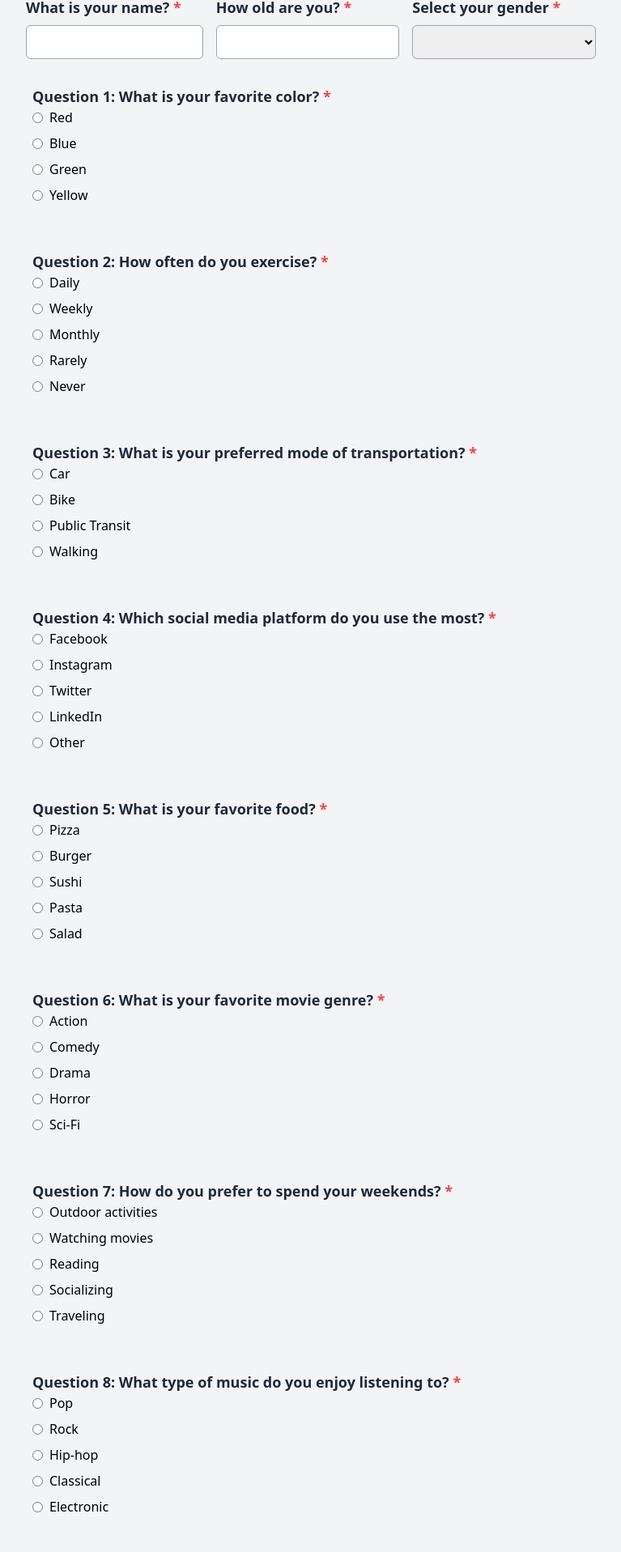
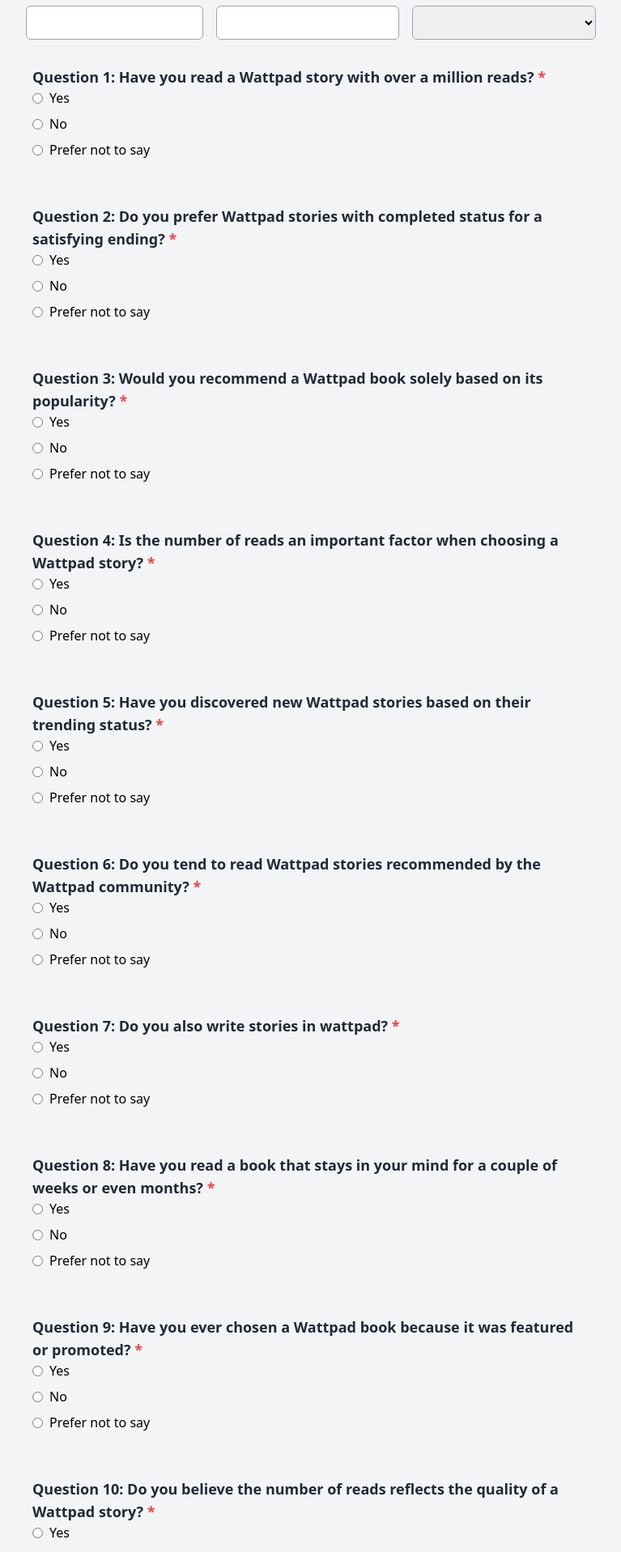
Before and after one commit to BrAcKeTzone/simple_survey_client, a React (Vite) app: page /#/ in a window 1280 px wide. Shown: the part 285-2202 px from the top of the page at 81% size, without its empty margins (256-1023 px from the left). Built offline with nearby package versions, Linux system fonts and the light colour scheme.

Commit message:
added new survey question and survey description

```diff
--- a/src/components/SurveyForm.jsx
+++ b/src/components/SurveyForm.jsx
@@ -74,10 +74,7 @@
             <>
               <div className="flex flex-col mb-4">
                 <h1 className="text-4xl mb-4">{surveyAbout.surveyTitle}</h1>
-                <p className="mb-4">
-                  <span className="font-bold">Directions:</span>{" "}
-                  {surveyAbout.surveyInstruction}
-                </p>
+                <p className="mb-4">{surveyAbout.surveyInstruction}</p>
                 <span className="text-red-500"> * Required</span>
               </div>
               <Form>
--- a/src/components/questionsData.jsx
+++ b/src/components/questionsData.jsx
@@ -1,71 +1,61 @@
 export const questionsData = [
   {
     id: 1,
-    question_text: "Question 1: What is your favorite color?",
-    choice_selections: ["Red", "Blue", "Green", "Yellow"],
+    question_text:
+      "Question 1: Have you read a Wattpad story with over a million reads?",
+    choice_selections: ["Yes", "No", "Prefer not to say"],
   },
   {
     id: 2,
-    question_text: "Question 2: How often do you exercise?",
-    choice_selections: ["Daily", "Weekly", "Monthly", "Rarely", "Never"],
+    question_text:
+      "Question 2: Do you prefer Wattpad stories with completed status for a satisfying ending?",
+    choice_selections: ["Yes", "No", "Prefer not to say"],
   },
   {
     id: 3,
-    question_text: "Question 3: What is your preferred mode of transportation?",
-    choice_selections: ["Car", "Bike", "Public Transit", "Walking"],
+    question_text:
+      "Question 3: Would you recommend a Wattpad book solely based on its popularity?",
+    choice_selections: ["Yes", "No", "Prefer not to say"],
   },
   {
     id: 4,
     question_text:
-      "Question 4: Which social media platform do you use the most?",
-    choice_selections: [
-      "Facebook",
-      "Instagram",
-      "Twitter",
-      "LinkedIn",
-      "Other",
-    ],
+      "Question 4: Is the number of reads an important factor when choosing a Wattpad story?",
+    choice_selections: ["Yes", "No", "Prefer not to say"],
   },
   {
     id: 5,
-    question_text: "Question 5: What is your favorite food?",
-    choice_selections: ["Pizza", "Burger", "Sushi", "Pasta", "Salad"],
+    question_text:
+      "Question 5: Have you discovered new Wattpad stories based on their trending status?",
+    choice_selections: ["Yes", "No", "Prefer not to say"],
   },
   {
     id: 6,
-    question_text: "Question 6: What is your favorite movie genre?",
-    choice_selections: ["Action", "Comedy", "Drama", "Horror", "Sci-Fi"],
+    question_text:
+      "Question 6: Do you tend to read Wattpad stories recommended by the Wattpad community?",
+    choice_selections: ["Yes", "No", "Prefer not to say"],
   },
   {
     id: 7,
-    question_text: "Question 7: How do you prefer to spend your weekends?",
-    choice_selections: [
-      "Outdoor activities",
-      "Watching movies",
-      "Reading",
-      "Socializing",
-      "Traveling",
-    ],
+    question_text: "Question 7: Do you also write stories in wattpad?",
+    choice_selections: ["Yes", "No", "Prefer not to say"],
   },
   {
     id: 8,
-    question_text: "Question 8: What type of music do you enjoy listening to?",
-    choice_selections: ["Pop", "Rock", "Hip-hop", "Classical", "Electronic"],
+    question_text:
+      "Question 8: Have you read a book that stays in your mind for a couple of weeks or even months?",
+    choice_selections: ["Yes", "No", "Prefer not to say"],
   },
   {
     id: 9,
-    question_text: "Question 9: How do you prefer to learn new things?",
-    choice_selections: [
-      "Reading books",
-      "Online courses",
-      "Hands-on experience",
-      "Watching tutorials",
-      "Attending workshops",
-    ],
+    question_text:
+      "Question 9: Have you ever chosen a Wattpad book because it was featured or promoted?",
+    choice_selections: ["Yes", "No", "Prefer not to say"],
   },
   {
     id: 10,
-    question_text: "Question 10: What is your favorite season?",
-    choice_selections: ["Spring", "Summer", "Autumn", "Winter"],
+    question_text:
+      "Question 10: Do you believe the number of reads reflects the quality of a Wattpad story?",
+    choice_selections: ["Yes", "No", "Prefer not to say"],
   },
 ];
--- a/src/components/surveyAbout.jsx
+++ b/src/components/surveyAbout.jsx
@@ -1,5 +1,5 @@
 export const surveyAbout = {
-  surveyTitle: "Title of the Survey",
+  surveyTitle: "Wattpad Community Survey",
   surveyInstruction:
-    "Lorem ipsum dolor sit amet, consectetur adipiscing elit. Phasellus dapibus lectus vitae risus sodales facilisis. Sed venenatis condimentum tempus. Integer molestie nibh eu lobortis hendrerit. Donec aliquam nisi eleifend, ultrices orci eu, laoreet nunc. Sed ac lectus justo.",
+    "Hey Wattpad Enthusiast!    This short survey aims to understand how you, the reader, navigate and discover stories on Wattpad. Your honest feedback will help us improve the Wattpad experience for everyone. It shouldn't take more than a few minutes to complete. Thanks!",
 };
```
